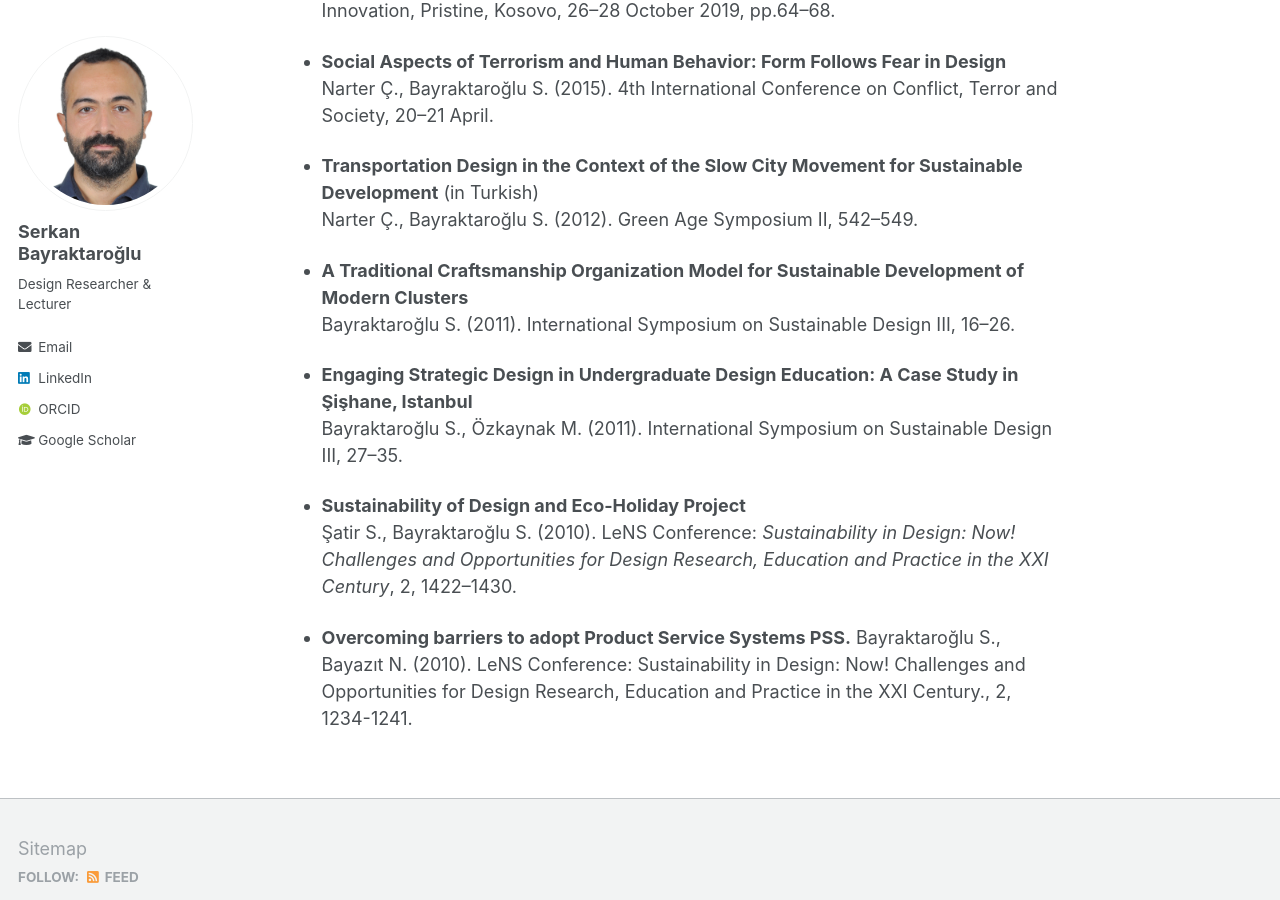
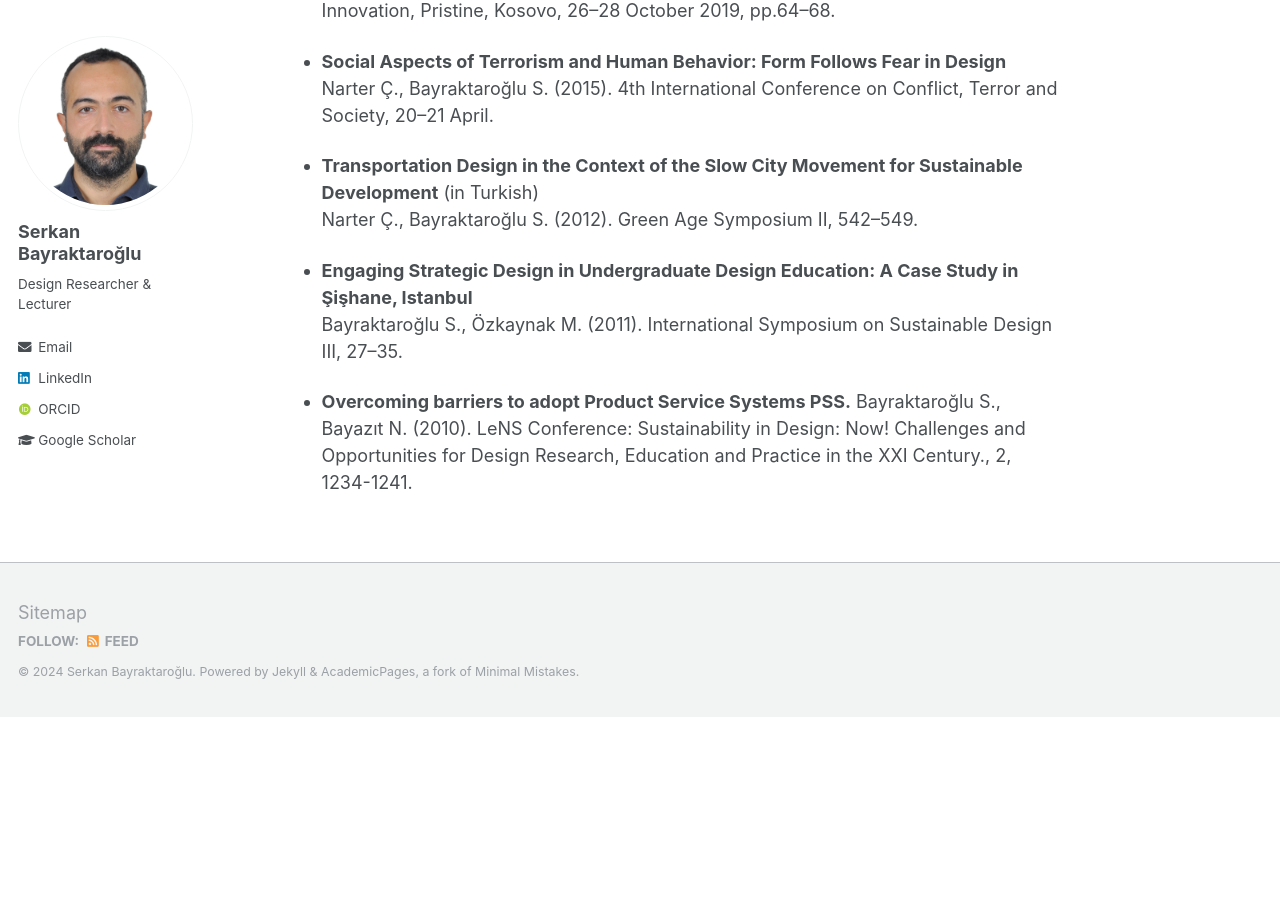
Before and after one commit to serkanbayraktaroglu/serkanbayraktaroglu.github.io, a Jekyll site: the page built from _pages/publications.md, in a window 1280 px wide and 900 px high, scrolled down 2365 px. Built offline with Jekyll 4.4.1, drawn with Linux system fonts in a browser that asks for light colours; some web fonts are replaced; after the commit the page ends 3082 px from its top, so only the background shows below that.

Commit message:
Update publications.md

```diff
--- a/_pages/publications.md
+++ b/_pages/publications.md
@@ -81,14 +81,8 @@ author_profile: true
 - **Transportation Design in the Context of the Slow City Movement for Sustainable Development** (in Turkish)
   Narter Ç., Bayraktaroğlu S. (2012). Green Age Symposium II, 542–549.
 
-- **A Traditional Craftsmanship Organization Model for Sustainable Development of Modern Clusters**
-  Bayraktaroğlu S. (2011). International Symposium on Sustainable Design III, 16–26.
-
 - **Engaging Strategic Design in Undergraduate Design Education: A Case Study in Şişhane, Istanbul**
   Bayraktaroğlu S., Özkaynak M. (2011). International Symposium on Sustainable Design III, 27–35.
 
-- **Sustainability of Design and Eco-Holiday Project**
-  Şatir S., Bayraktaroğlu S. (2010). LeNS Conference: *Sustainability in Design: Now! Challenges and Opportunities for Design Research, Education and Practice in the XXI Century*, 2, 1422–1430.
-
  - **Overcoming barriers to adopt Product Service Systems PSS.**
    Bayraktaroğlu S., Bayazıt N. (2010). LeNS Conference: Sustainability in Design: Now! Challenges and Opportunities for Design Research, Education and Practice in the XXI Century., 2, 1234-1241.
```
